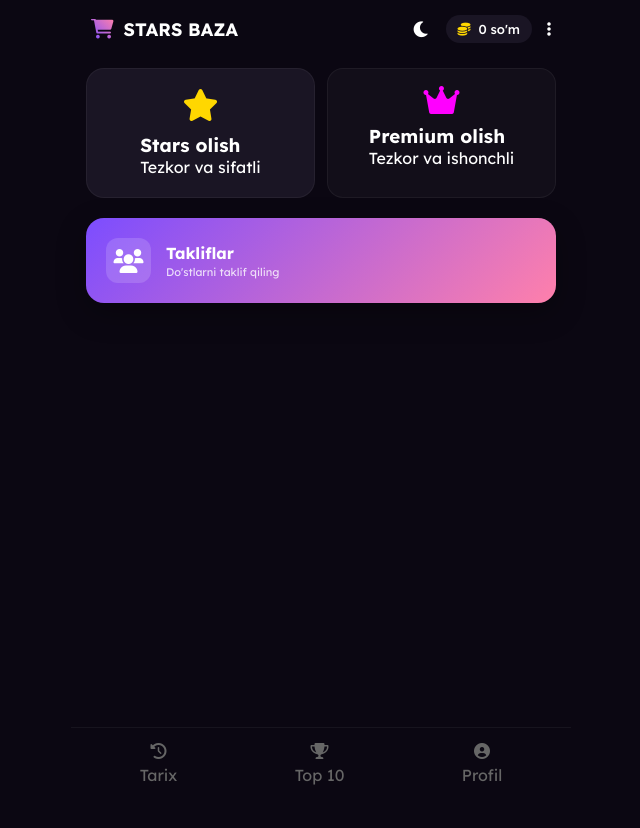
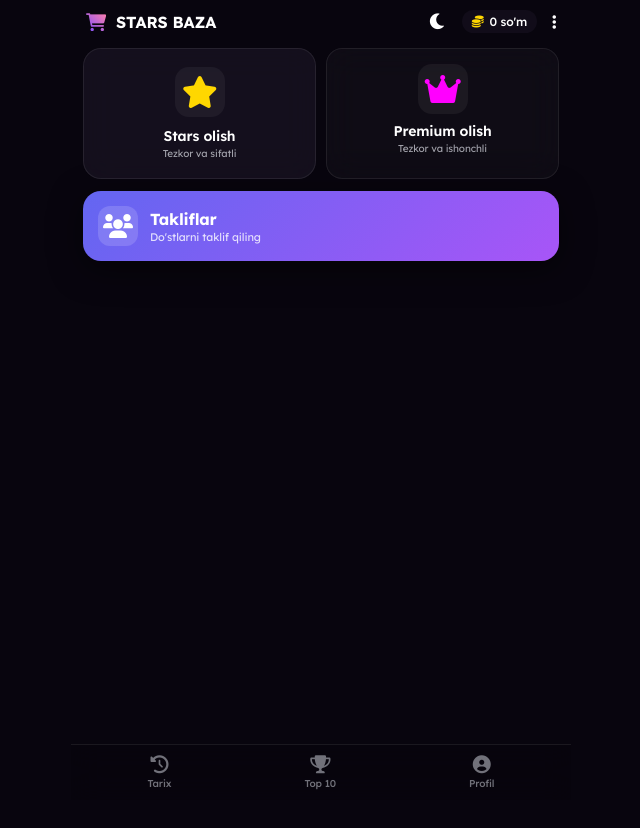
Before and after one commit to meninggfeedcvh-dotcom/ishla, a website: page index.html in a window 1280 px wide. Shown: the whole page, without its empty margins (319-959 px from the left). After the commit the page ends 800 px from the top, so only its background shows below. Drawn offline with Linux system fonts and the light colour scheme; no server answers.

Commit message:
Update style-main.css

```diff
--- a/style-main.css
+++ b/style-main.css
@@ -1,19 +1,20 @@
 :root {
-    --bg-color: #0b0712;
-    --card-bg: #1a1524;
-    --card-border: rgba(255, 255, 255, 0.05);
+    --bg-color: #08050e;
+    --card-bg: rgba(26, 21, 36, 0.7);
+    --card-border: rgba(255, 255, 255, 0.08); /* Sophisticated glass border */
     --text-primary: #ffffff;
-    --text-secondary: #9ea0a5;
-    --accent-purple: #7c4dff;
-    --accent-yellow: #ffd700;
-    --banner-bg: #6e62c1;
-    --nav-bg: #0b0712;
+    --text-secondary: #a1a1aa;
+    --accent-purple: #8b5cf6;
+    --accent-yellow: #fbbf24;
+    --banner-bg: linear-gradient(135deg, #6366f1, #a855f7);
+    --nav-bg: rgba(8, 5, 14, 0.85); /* Blurred nav */
     --nav-active: #ffffff;
-    --nav-inactive: #666;
+    --nav-inactive: #71717a;
     --header-text: #ffffff;
-    --input-bg: #1a1524;
+    --input-bg: rgba(26, 21, 36, 0.5);
     --border-muted: rgba(255, 255, 255, 0.05);
-    --shadow-main: 0 10px 30px rgba(0, 0, 0, 0.3);
+    --shadow-main: 0 8px 32px rgba(0, 0, 0, 0.5);
+    --glass-blur: blur(16px);
 }
 
 body.light-theme {
@@ -37,6 +38,7 @@ body.light-theme {
     box-sizing: border-box;
     font-family: 'Lexend', sans-serif;
     -webkit-tap-highlight-color: transparent;
+    letter-spacing: -0.01em; /* Tighter typography */
 }
 
 body {
@@ -55,13 +57,22 @@ body {
     min-height: 100vh;
     display: flex;
     flex-direction: column;
-    padding-bottom: constant(safe-area-inset-bottom);
-    padding-bottom: env(safe-area-inset-bottom);
-    margin-bottom: 80px;
+    padding-bottom: calc(70px + env(safe-area-inset-bottom));
+    animation: fadeIn 0.8s ease-out;
+}
+
+@keyframes fadeIn {
+    from { opacity: 0; }
+    to { opacity: 1; }
+}
+
+@keyframes slideUp {
+    from { transform: translateY(20px); opacity: 0; }
+    to { transform: translateY(0); opacity: 1; }
 }
 
 .header {
-    padding: 15px 20px;
+    padding: 10px 15px;
     display: flex;
     justify-content: space-between;
     align-items: center;
@@ -74,7 +85,7 @@ body {
 }
 
 .logo-icon {
-    font-size: 20px;
+    font-size: 18px;
     background: linear-gradient(45deg, #7c4dff, #ff80ab);
     background-clip: text;
     -webkit-background-clip: text;
@@ -82,7 +93,7 @@ body {
 }
 
 .logo-text {
-    font-size: 18px;
+    font-size: 16px;
     font-weight: 700;
 }
 
@@ -94,55 +105,92 @@ body {
 
 .balance-card {
     background: var(--input-bg);
-    padding: 6px 12px;
-    border-radius: 20px;
+    padding: 4px 10px;
+    border-radius: 12px;
     display: flex;
     align-items: center;
-    gap: 8px;
-    font-size: 13px;
+    gap: 6px;
+    font-size: 12px;
     font-weight: 500;
 }
 
 .main-content {
-    padding: 10px 15px;
+    padding: 5px 12px;
     flex: 1;
 }
 
 .cards-grid {
     display: grid;
     grid-template-columns: 1fr 1fr;
-    gap: 12px;
-    margin-bottom: 20px;
+    gap: 10px;
+    margin-bottom: 12px;
 }
 
 .menu-card {
     background-color: var(--card-bg);
     border: 1px solid var(--card-border);
     border-radius: 18px;
-    padding: 20px;
+    padding: 18px 15px;
     display: flex;
     flex-direction: column;
     align-items: center;
-    gap: 12px;
+    gap: 10px;
     cursor: pointer;
-    transition: transform 0.1s ease;
+    backdrop-filter: var(--glass-blur);
+    -webkit-backdrop-filter: var(--glass-blur);
+    transition: all 0.3s cubic-bezier(0.4, 0, 0.2, 1);
+    animation: slideUp 0.5s ease-out backwards;
+}
+
+.menu-card:nth-child(1) { animation-delay: 0.1s; }
+.menu-card:nth-child(2) { animation-delay: 0.2s; }
+
+.menu-card:hover {
+    transform: translateY(-5px);
+    background-color: rgba(255, 255, 255, 0.05);
+    border-color: rgba(255, 255, 255, 0.2);
 }
 
 .menu-card:active {
-    box-shadow: var(--shadow-main);
+    transform: scale(0.96);
+}
+
+.card-icon {
+    width: 50px;
+    height: 50px;
+    background: rgba(255, 255, 255, 0.05);
+    border-radius: 14px;
+    display: flex;
+    align-items: center;
+    justify-content: center;
+}
+
+.card-info {
+    text-align: center;
+}
+
+.card-info h3 {
+    font-size: 14px;
+    font-weight: 600;
+    margin-bottom: 2px;
+}
+
+.card-info p {
+    font-size: 10px;
+    color: var(--text-secondary);
 }
 
 .offers-banner {
-    background: linear-gradient(135deg, #7c4dff, #ff80ab);
+    background: var(--banner-bg);
     border-radius: 18px;
-    padding: 20px;
+    padding: 15px;
     display: flex;
     align-items: center;
-    gap: 15px;
+    gap: 12px;
     cursor: pointer;
     transition: transform 0.2s, box-shadow 0.2s;
     box-shadow: var(--shadow-main);
-    margin-bottom: 20px;
+    margin-bottom: 15px;
 }
 
 .offers-banner:hover {
@@ -151,10 +199,10 @@ body {
 }
 
 .banner-icon {
-    font-size: 24px;
+    font-size: 20px;
     background: rgba(255, 255, 255, 0.15);
-    width: 45px;
-    height: 45px;
+    width: 40px;
+    height: 40px;
     border-radius: 12px;
     display: flex;
     align-items: center;
@@ -164,7 +212,7 @@ body {
 .banner-text h3 {
     font-size: 16px;
     font-weight: 700;
-    margin-bottom: 2px;
+    margin-bottom: 1px;
 }
 
 .banner-text p {
@@ -187,18 +235,28 @@ body {
     background-color: var(--nav-bg);
     display: flex;
     justify-content: space-around;
-    padding: 15px 10px;
+    padding: 10px 10px;
     border-top: 1px solid var(--card-border);
-    backdrop-filter: blur(10px);
+    backdrop-filter: blur(15px);
+    -webkit-backdrop-filter: blur(15px);
 }
 
 .nav-item {
     display: flex;
     flex-direction: column;
     align-items: center;
-    gap: 6px;
+    gap: 4px;
     text-decoration: none;
     color: var(--nav-inactive);
+}
+
+.nav-item i {
+    font-size: 18px;
+}
+
+.nav-item span {
+    font-size: 10px;
+    font-weight: 500;
 }
 
 .nav-item.active {
```
